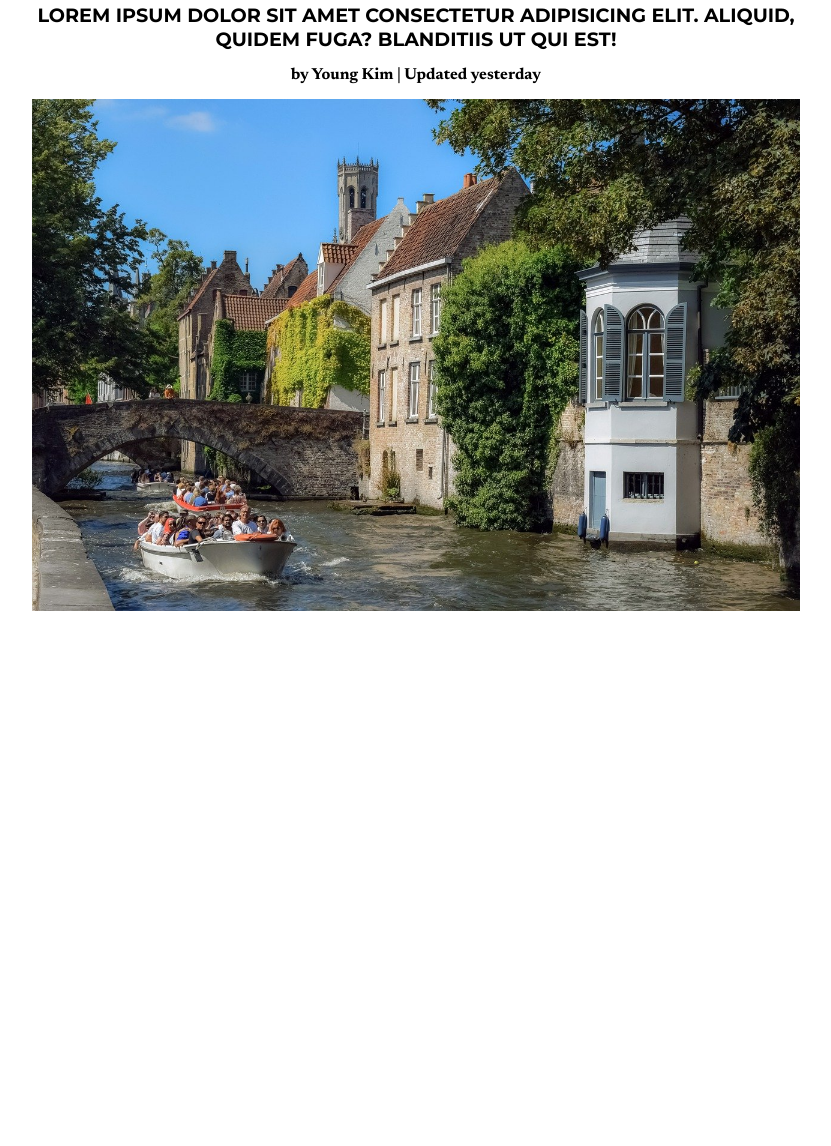
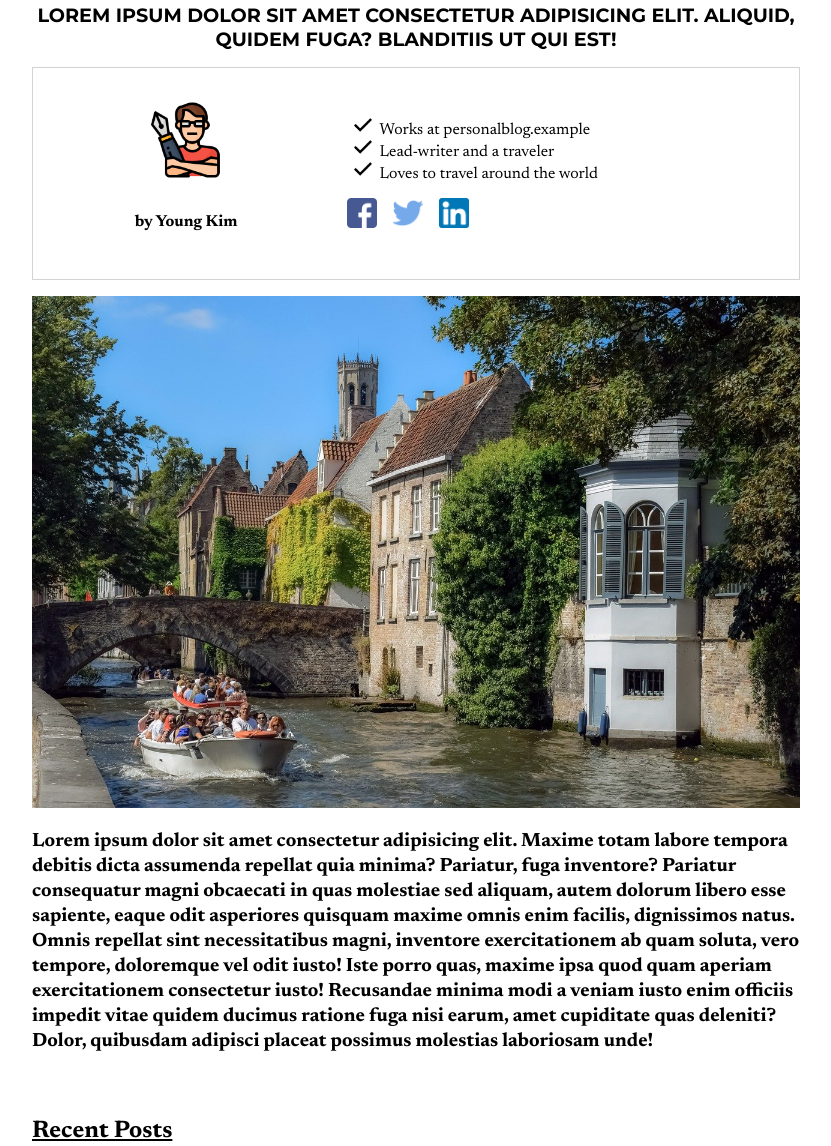
Before and after one commit to youngkim0/personal-blog, a plain HTML site: page pages/post.html in a window 1280 px wide. Shown: the part 122-1268 px from the top of the page, without its empty margins (224-1055 px from the left). Before the commit the page ends 800 px from the top, so only its background shows below. Drawn offline with Linux system fonts and the light colour scheme.

Commit message:
Changed blog page.

```diff
--- /dev/null
+++ b/css/blog.css
@@ -0,0 +1,63 @@
+/* Blog post */
+.blog__header {
+  text-align: center;
+}
+.blog__header p {
+  /* margin-top: 1rem; */
+  font-size: 1rem;
+}
+.blog__post img {
+  width: 100%;
+}
+
+.social-icons {
+  grid-area: 2 / 2 / 3 / 5;
+  display: flex;
+  flex-direction: row;
+  justify-content: flex-start;
+  align-items: flex-start;
+}
+.social-icons img {
+  width: 30px;
+  margin: 0 0.5rem;
+}
+
+.blog__content {
+  font-size: 1.2rem;
+  line-height: 1.3;
+  font-weight: 100;
+}
+
+.blog__recentPosts {
+  margin-top: 4rem;
+  text-decoration: underline;
+}
+
+.blog__author {
+  border: 1px solid lightgray;
+  margin: 1rem auto;
+  padding: 2rem 0;
+  display: grid;
+  grid-template-columns: 2fr repeat(3, 1fr);
+  grid-template-rows: 2fr 1fr;
+  text-align: left;
+}
+.blog__author__pic {
+  grid-area: 1 / 1 / 2 / 2;
+  max-width: 80px;
+  justify-self: center;
+}
+
+.blog__author__name {
+  grid-area: 2 / 1 / 2/ 2;
+  text-align: center;
+}
+
+.blog__author__bio {
+  grid-area: 1 / 2 / 2 / 5;
+  font-size: 1rem;
+}
+
+.blog__author__bio ul {
+  list-style-image: url("/images/checked.png");
+}
--- a/css/footer.css
+++ b/css/footer.css
@@ -1,5 +1,6 @@
 /* Footer area */
 .footer__area {
+  margin-top: 2rem;
   padding: 2rem 0;
   background: lightslategray;
   display: flex;
--- a/css/style.css
+++ b/css/style.css
@@ -2,6 +2,7 @@
 @import url("header.css");
 @import url("main.css");
 @import url("footer.css");
+@import url("blog.css");
 
 body {
   font-size: 62.5%;
@@ -32,15 +33,3 @@ p {
     margin: auto;
   }
 }
-
-/* Blog post */
-.blog__header {
-  text-align: center;
-}
-.blog__header p {
-  margin-top: 1rem;
-  font-size: 1rem;
-}
-.blog__post img {
-  width: 100%;
-}
--- a/pages/post.html
+++ b/pages/post.html
@@ -39,10 +39,71 @@
     <main class="blog__post container">
         <section class="blog__header">
             <h1>Lorem ipsum dolor sit amet consectetur adipisicing elit. Aliquid, quidem fuga? Blanditiis ut qui est!</h1>
-            <p>by Young Kim | Updated yesterday</p>
+            <section class="blog__author">
+                <img class="blog__author__pic" src="/images/writer.png" alt="Picture of the author">
+                <p class="blog__author__name">by Young Kim </p>
+                <div class="blog__author__bio">
+                    <ul>
+                        <li>Works at personalblog.example</li>
+                        <li>Lead-writer and a traveler</li>
+                        <li>Loves to travel around the world</li>
+                    </ul>
+                </div>
+                <div class="social-icons">
+                    <a href="https://facebook.com"><img src="/images/036-facebook.png" alt="Logo of Facebook"></a>
+                    <a href="https://twitter.com"><img src="/images/008-twitter.png" alt="Logo of Twitter"></a>
+                    <a href="https://linkin.com"><img src="/images/027-linkedin.png" alt="Logo of LinkedIn"></a>
+                </div>
+            </section>
+
         </section>
         <img src="/images/belgium.jpg" alt="Picture of Belgium">
+        <section class="blog__content">
+            <p>Lorem ipsum dolor sit amet consectetur adipisicing elit. Maxime totam labore tempora debitis dicta assumenda repellat quia minima? Pariatur, fuga inventore? Pariatur consequatur magni obcaecati in quas molestiae sed aliquam, autem dolorum libero esse sapiente, eaque odit asperiores quisquam maxime omnis enim facilis, dignissimos natus. Omnis repellat sint necessitatibus magni, inventore exercitationem ab quam soluta, vero tempore, doloremque vel odit iusto! Iste porro quas, maxime ipsa quod quam aperiam exercitationem consectetur iusto! Recusandae minima modi a veniam iusto enim officiis impedit vitae quidem ducimus ratione fuga nisi earum, amet cupiditate quas deleniti? Dolor, quibusdam adipisci placeat possimus molestias laboriosam unde!</p>
+        </section>
+
+        <!-- Recent Posts -->
+        <h2 class="blog__recentPosts">Recent Posts</h2>
+        <section class="posts">
+            <article class="post">
+                <img class="post__image" src="/images/forest.jpg" alt="Picture of a forest">
+                <div class="post__text">
+                    <h3 class="post__title">Lorem ipsum dolor sit amet consectetur adipisicing elit. Mollitia, cumque animi quibusdam impedit nesciunt odio?</h3>
+                    <div class="post__view">
+                        <p class="post__postInfo">by Jeff Rain</p>
+                        <a href="/pages/post.html"><button class="post__button">View</button></a>
+                    </div>
+                </div>
+            </article>
+            <article class="post">
+                <img class="post__image" src="/images/gondola.jpg" alt="Picture of a gondola">
+                <div class="post__text">
+                    <h3 class="post__title">Lorem ipsum, dolor sit amet consectetur adipisicing elit. Officia non, vitae pariatur ducimus error dolorum.</h3>
+                    <div class="post__view">
+                        <p class="post__postInfo">by Very Good</p>
+                        <a href="/pages/post.html"><button class="post__button">View</button></a>
+                    </div>
+                </div>
+            </article>
+            <article class="post">
+                <img class="post__image" src="/images/road.jpg" alt="Picture of a road">
+                <div class="post__text">
+                    <h3 class="post__title">Lorem ipsum dolor sit amet consectetur adipisicing elit. Quia, provident? Quod, magni. Ipsa, totam neque!</h3>
+                    <div class="post__view">
+                        <p class="post__postInfo">by Hello World</p>
+                        <a href="/pages/post.html"><button class="post__button">View</button></a>
+                    </div>
+                </div>
+            </article>
+        </section>
+
     </main>
-
+        <footer class="footer__area">
+        <p>Subscribe to our mailing list!</p>
+        <div class="email__submit">
+            <input type="email" name="subscribe" id="sub">
+            <button class="footer__button" type="submit">Submit</button>
+        </div>
+    </footer>
 </body>
 </html>
```
Also changed, not shown: images/008-twitter.png (added), images/027-linkedin.png (added), images/036-facebook.png (added), images/checked.png (added), images/writer.png (added).
